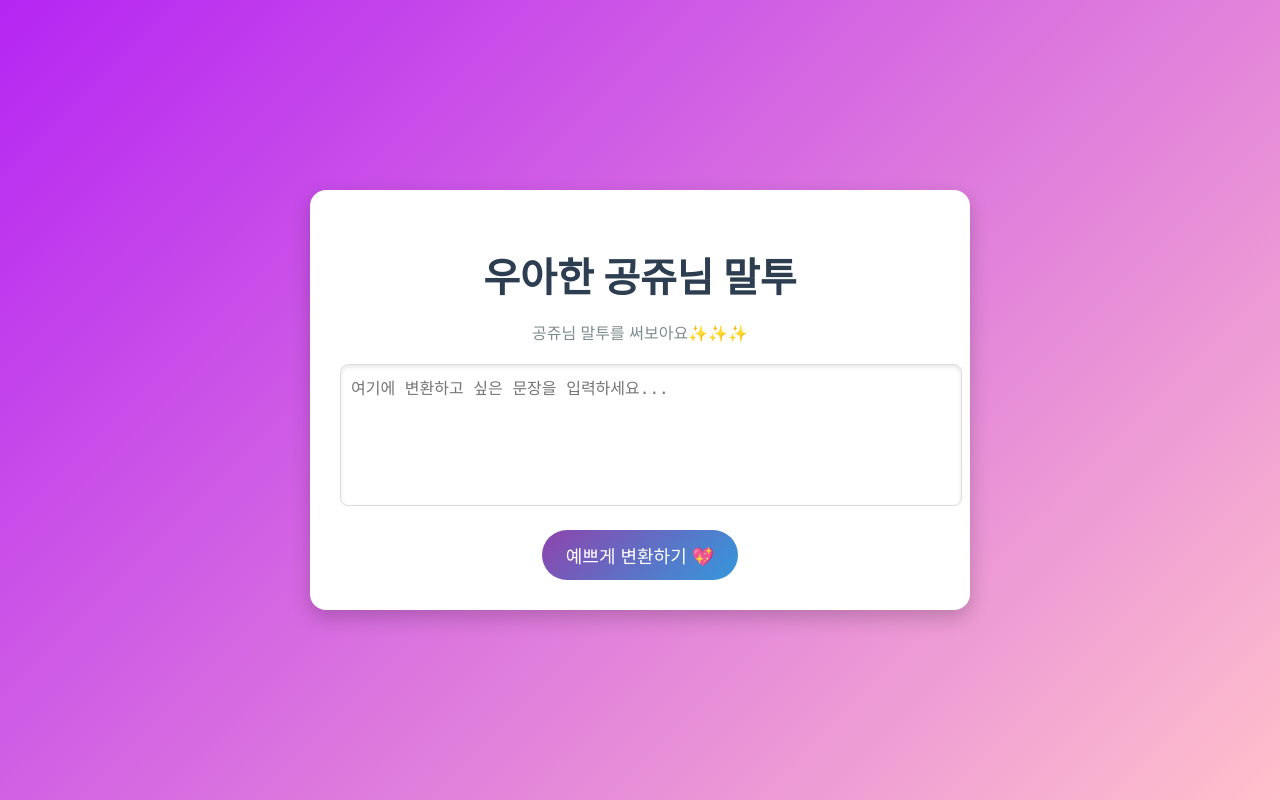
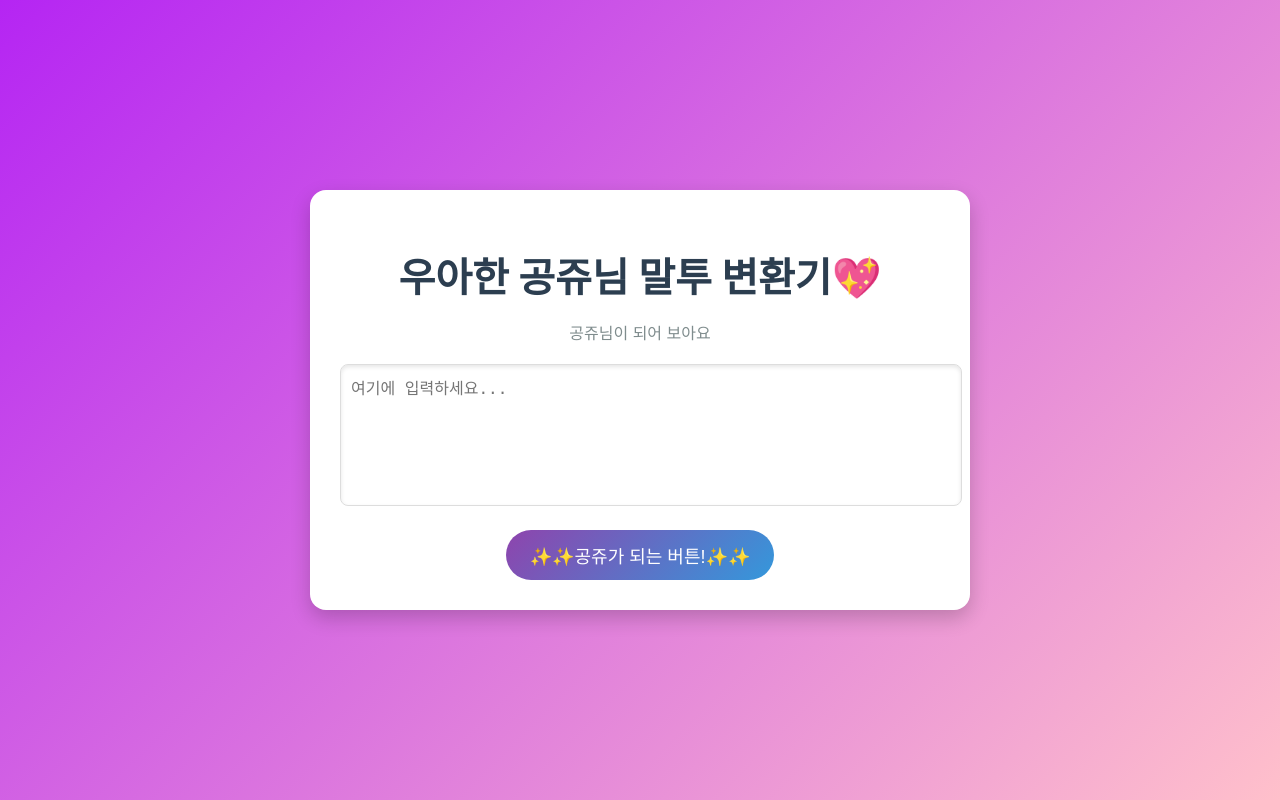
Before and after one commit to chounjae/CAproject, a Django app: page /textai/ in a window 1280 px wide. Run offline with Django 5.2, Linux system fonts and the light colour scheme.

Commit message:
조뺑이 완료

```diff
--- a/Bigstep/TextAI/urls.py
+++ b/Bigstep/TextAI/urls.py
@@ -4,7 +4,7 @@
 
 
 urlpatterns = [
-    path('', views.home),
+    path('', views.home, name='home'),
     path('api/beautify/', views.beautify_text, name='beautify_text'),
 
 ]
--- a/Bigstep/TextAI/views.py
+++ b/Bigstep/TextAI/views.py
@@ -13,7 +13,7 @@
 
 
 # OpenAI API 키 설정
-openai.api_key = config('OPENAI_API_KEY')
+openai.api_key = "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"
 
 @csrf_exempt
 def beautify_text(request):
@@ -22,20 +22,31 @@
         data = json.loads(request.body)
         user_text = data.get('text', '')
 
-        #프롬프트 설정(== 변경 할 말투 설정)
-        prompt = f"입력 받은 문장을 우아한 공주님 말투로 바꿔줘:\n{user_text}"
+        #프롬프트 설정(== 변경할 말투 설정)
+        prompt = f"""입력 받은 문장을 우아한 공주님 말투로 바꿔줘
+        예시: "햄버거 먹고싶다" -> "공쥬는 햄버거가 먹꼬 시푼데"
+        오직 변환 시킨 문장만 출력해줘.
+        사람 이름이 있다면 "이름 + 공쥬"를 붙여서 출력해줘
+        반드시 사람 이름일 때만 해야해
+        예시: 길동 공쥬는 ~~ 하고싶어.
+        완전 공주병 걸린 사람 말투면 좋겠어
+        예시: "똥마렵다" -> "공쥬는 똥마렵다능..."
+        말투는 반드시 본인이 상대방에게 말 하는 것 처럼 해줘.
+        입력 받은 문장 : \n{user_text}
+        """
 
         try:
-            # OpenAI API 호출
-            response = openai.Completion.create(
-                engine="text-davinci-003",
-                prompt = prompt,
+            # OpenAI API 호출 (gpt-3.5-turbo 엔진 사용, messages로 전달)
+            response = openai.ChatCompletion.create(
+                model="gpt-4o",  # 엔진명 수정
+                messages=[{"role": "system", "content": "You are a helpful assistant."},
+                          {"role": "user", "content": prompt}],
                 max_tokens=100,
                 temperature=0.7
             )
 
             # 변환된 텍스트 추출
-            beautiful_text = response['choices'][0]['text'].strip()
+            beautiful_text = response['choices'][0]['message']['content'].strip()
 
             return JsonResponse({'success': True, 'text': beautiful_text})
         except Exception as e:
--- a/Bigstep/templates/textAI.html
+++ b/Bigstep/templates/textAI.html
@@ -102,14 +102,19 @@
 </head>
 <body>
     <div class="container">
-        <h1>우아한 공쥬님 말투</h1>
-        <p>공쥬님 말투를 써보아요✨✨✨</p>
-        <textarea id = "user-text"placeholder="여기에 변환하고 싶은 문장을 입력하세요..."></textarea>
-        <button id = "convert-button">예쁘게 변환하기 💖</button>
-        <div class="result-box">
-            <p>변환 결과가 여기에 표시됩니다.</p>
+        <h1>우아한 공쥬님 말투 변환기💖</h1>
+        <p>공쥬님이 되어 보아요</p>
+        <textarea id = "user-text"placeholder="여기에 입력하세요..."></textarea>
+        <button id = "convert-button">✨✨공쥬가 되는 버튼!✨✨</button>
+        <div class="result-box" style = "display : none;">
+            <p id="result-text">변환 결과가 여기에 표시됩니다.</p>
         </div>
     </div>
+
+
+
+
+
 
     <script>
         document.querySelector('#convert-button').addEventListener('click', async () => {
@@ -123,7 +128,7 @@
             }
 
             try {
-                const response = await fetch('/api/beautify/', {
+                const response = await fetch('/textai/api/beautify/', {
                     method: 'POST',
                     headers: {
                         'Content-Type': 'application/json',
```
Also changed, not shown: 1 other file.
